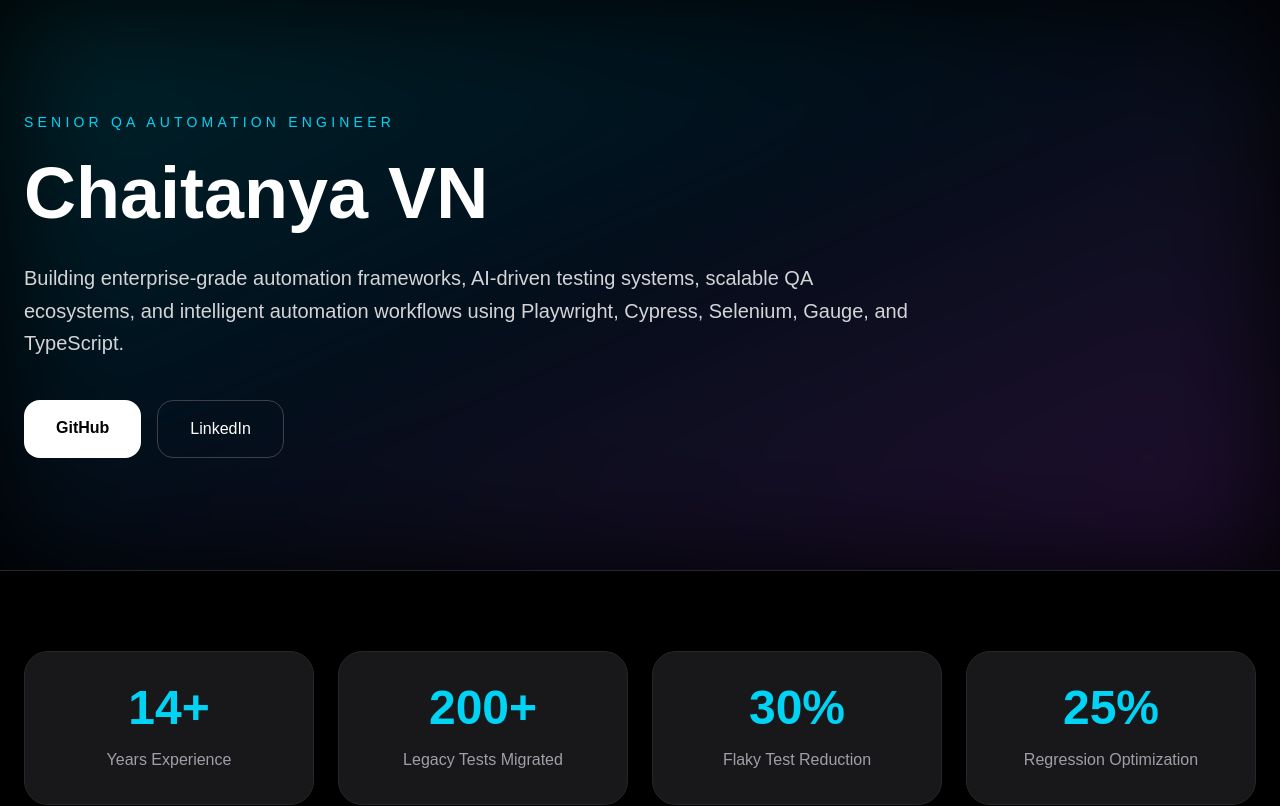
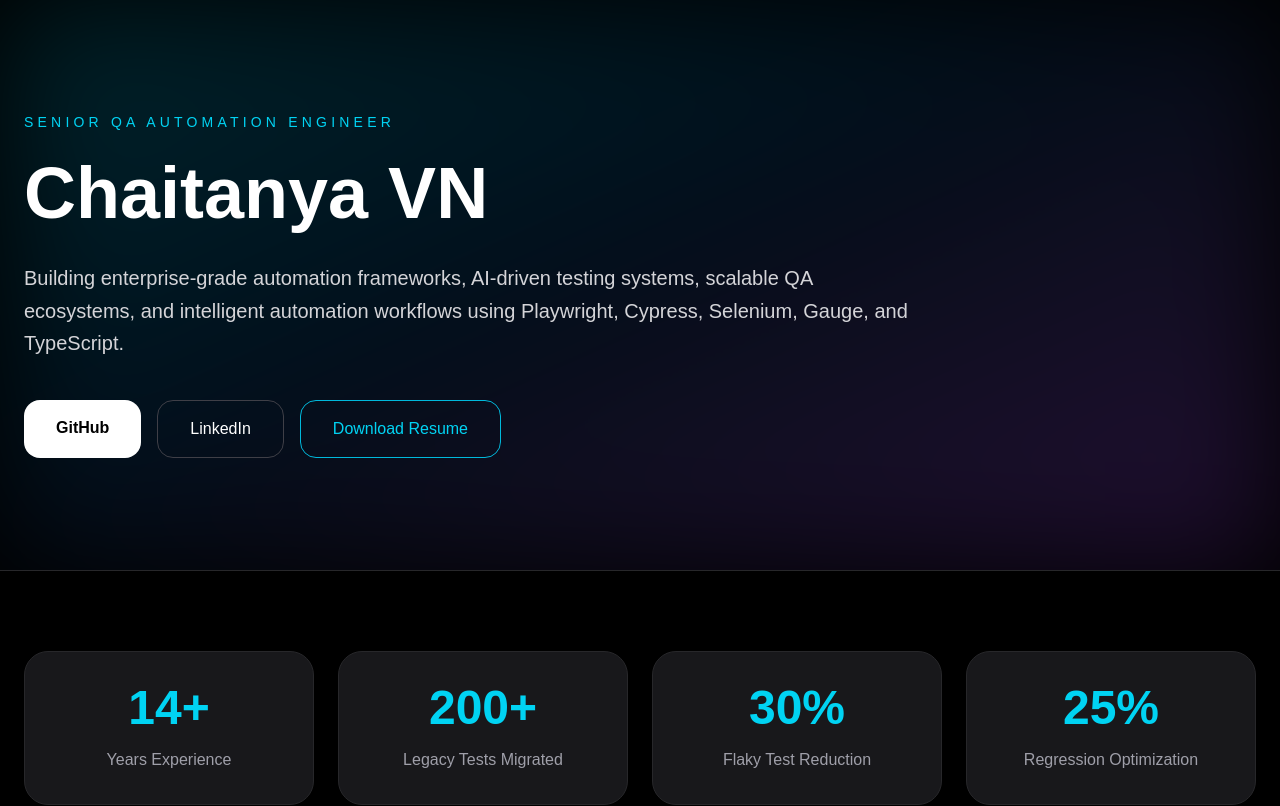
Before and after one commit to chaitanyavn9/chaitanyavn-portfolio, a Next.js app: page / in a window 1280 px wide. Shown: the top 806 px of the page. Built offline with nearby package versions, Linux system fonts and the light colour scheme.

Commit message:
Add downloadable resume

```diff
--- a/app/page.tsx
+++ b/app/page.tsx
@@ -85,6 +85,13 @@ export default function Home() {
               >
                 LinkedIn
               </a>
+              <a
+  href="/resume.pdf"
+  target="_blank"
+  className="px-8 py-4 rounded-2xl border border-cyan-500 text-cyan-400 hover:bg-cyan-500/10 transition"
+>
+  Download Resume
+</a>
             </div>
           </motion.div>
         </div>
```
Also changed, not shown: 1 other file (tests, documents, lock files or other folders).
